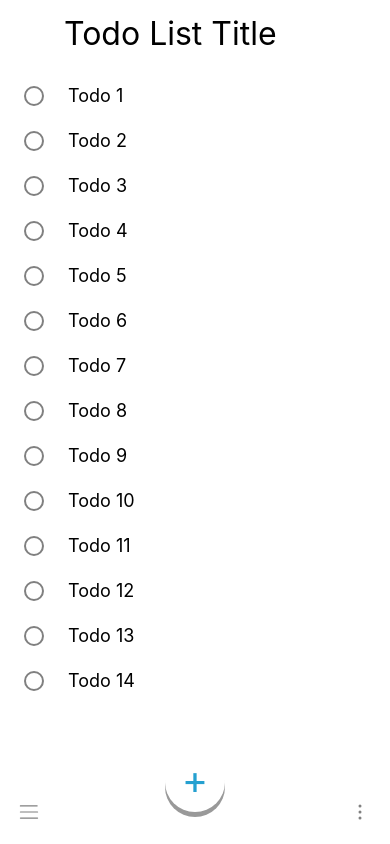
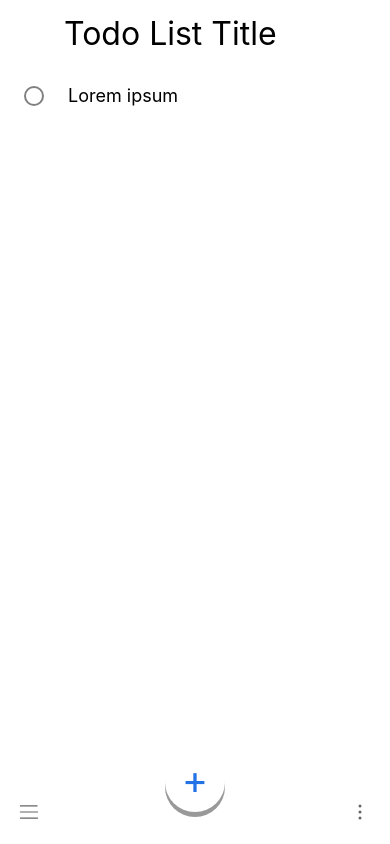
Before and after one commit to eduardolagoeiro/google-task-clone, a React Native app: screen / in a window 390 px wide. Built offline with nearby package versions, Linux system fonts and the light colour scheme.

Commit message:
add todo list

```diff
--- a/src/pages/Home.tsx
+++ b/src/pages/Home.tsx
@@ -1,4 +1,4 @@
-import React, { useState } from 'react';
+import React, { useEffect, useRef, useState } from 'react';
 import {
   SafeAreaView,
   Text,
@@ -8,8 +8,9 @@ import {
   ScrollView,
   TouchableHighlight,
   Dimensions,
-  Modal,
-  Pressable,
+  TextInput,
+  KeyboardAvoidingView,
+  TouchableOpacity,
 } from 'react-native';
 import SimpleModal from '../components/SimpleModal';
 import TodoItem from '../components/TodoItem';
@@ -17,7 +18,23 @@ import MenuBullet from '../icons/MenuBullet';
 import MenuBurger from '../icons/MenuBurger';
 
 export default function Home() {
+  const [newTodoText, setNewTodoText] = useState('');
   const [addModalVisible, setAddModalVisible] = useState(false);
+  const modalInput = useRef<TextInput>(null);
+
+  useEffect(() => {
+    if (addModalVisible) {
+      setTimeout(() => {
+        modalInput.current?.focus();
+      }, 100);
+    }
+  }, [addModalVisible]);
+
+  const [todos, setTodos] = useState([
+    {
+      value: 'Lorem ipsum',
+    },
+  ]);
 
   return (
     <SafeAreaView style={styles.wrapper}>
@@ -25,19 +42,47 @@ export default function Home() {
         closeFunction={() => setAddModalVisible(false)}
         visible={addModalVisible}
       >
-        <View style={styles.addModal}>
-          <Text>Modal</Text>
-        </View>
+        <KeyboardAvoidingView
+          behavior={Platform.OS === 'ios' ? 'position' : 'height'}
+          contentContainerStyle={styles.addModal}
+          style={styles.addModal}
+        >
+          <TextInput
+            placeholder="New task"
+            ref={modalInput}
+            style={styles.modalInput}
+            onChangeText={(text) => setNewTodoText(text)}
+            value={newTodoText}
+          />
+          <TouchableOpacity
+            style={styles.saveButtonWrapper}
+            disabled={!newTodoText}
+            onPress={() => {
+              setTodos([{ value: newTodoText }, ...todos]);
+              setNewTodoText('');
+              setAddModalVisible(false);
+            }}
+          >
+            <Text
+              style={[
+                styles.saveButton,
+                newTodoText ? {} : styles.saveButtonDisabled,
+              ]}
+            >
+              Save
+            </Text>
+          </TouchableOpacity>
+        </KeyboardAvoidingView>
       </SimpleModal>
       <ScrollView>
         <Text style={styles.headerText}>Todo List Title</Text>
-        {[1, 1, 1, 1, 1, 1, 1, 1, 1, 1, 1, 1, 1, 1].map((el, i) => (
-          <TodoItem key={i} name={`Todo ${i + 1}`} />
+        {todos.map((el, i) => (
+          <TodoItem key={i} name={el.value} />
         ))}
       </ScrollView>
       <View style={styles.footer}>
-        <MenuBurger height={22} width={22} color="gray" />
-        <MenuBullet height={24} width={24} color="gray" />
+        <MenuBurger height={22} width={22} color="#646567" />
+        <MenuBullet height={24} width={24} color="#646567" />
       </View>
       <TouchableHighlight
         underlayColor="#EEF8FC"
@@ -101,13 +146,34 @@ const styles = StyleSheet.create({
     fontSize: 40,
     lineHeight: 60,
     bottom: 2,
-    color: '#25A0D0',
+    color: '#2373E6',
   },
   addModal: {
     height: 132,
     width: '100%',
     backgroundColor: 'white',
+    borderTopStartRadius: 5,
+    borderTopEndRadius: 5,
     position: 'absolute',
     bottom: 0,
   },
+  modalInput: {
+    color: 'black',
+    fontSize: 16,
+    padding: 20,
+  },
+  saveButtonWrapper: {
+    backgroundColor: 'white',
+    paddingRight: 25,
+    paddingBottom: 40,
+  },
+  saveButton: {
+    color: '#2373E6',
+    fontSize: 16,
+    fontWeight: 'bold',
+    alignSelf: 'flex-end',
+  },
+  saveButtonDisabled: {
+    color: '#B7B7B7',
+  },
 });
```
